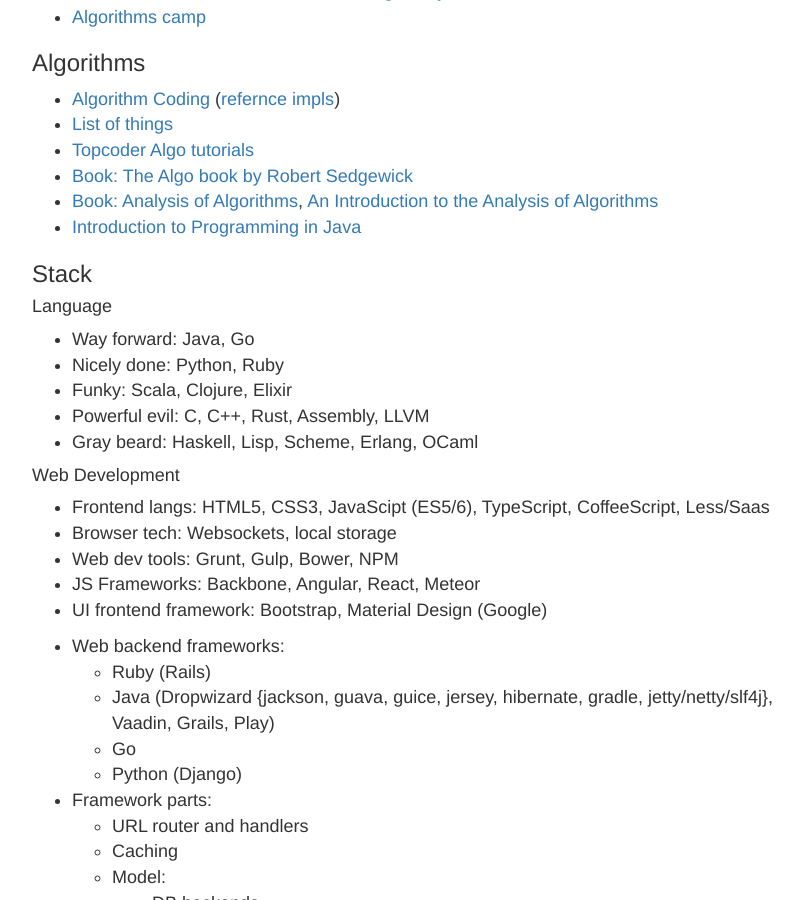
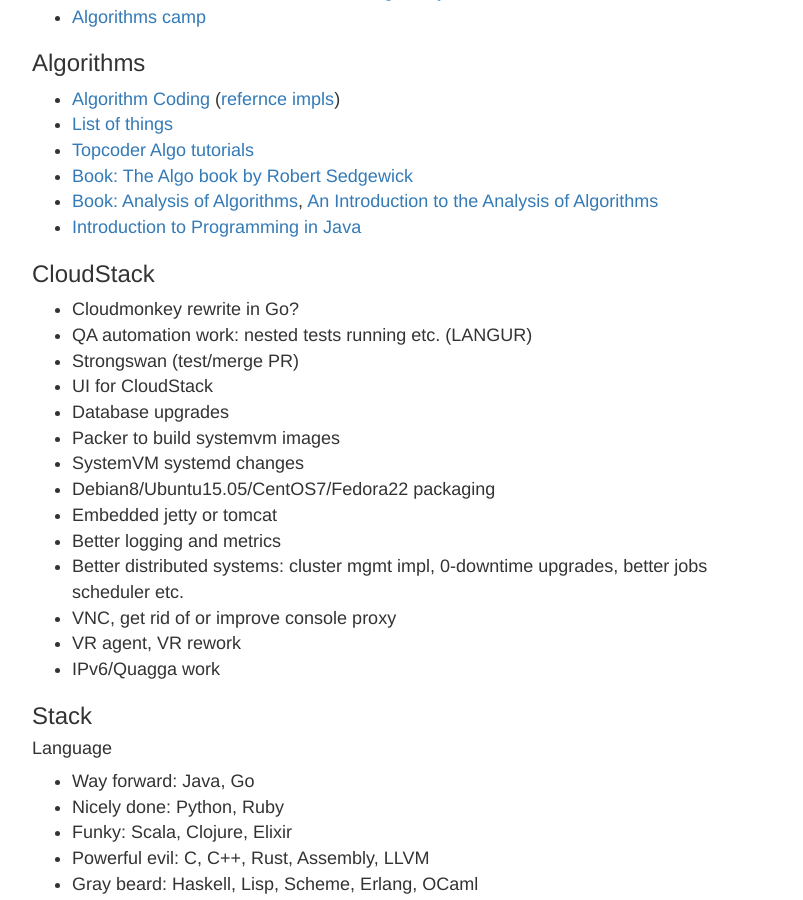
Before and after one commit to rohityadavcloud/rohityadavcloud.github.io, a Jekyll site: the page built from k/index.markdown, in a window 1280 px wide and 900 px high, scrolled down 655 px. Shown: the whole window, without its empty margins (233-1036 px from the left). Built offline with Jekyll 4.4.1, drawn with Linux system fonts in a browser that asks for light colours.

Commit message:
k: cloudstack ones
Signed-off-by: Rohit Yadav <rohit.yadav@shapeblue.com>

```diff
--- a/k/index.markdown
+++ b/k/index.markdown
@@ -32,6 +32,23 @@
 - [Book: The Algo book by Robert Sedgewick](http://algs4.cs.princeton.edu/home/)
 - [Book: Analysis of Algorithms](https://www.coursera.org/course/aofa), [An Introduction to the Analysis of Algorithms](http://aofa.cs.princeton.edu/home/)
 - [Introduction to Programming in Java](http://introcs.cs.princeton.edu/java/home/)
+
+### CloudStack
+
+- Cloudmonkey rewrite in Go?
+- QA automation work: nested tests running etc. (LANGUR)
+- Strongswan (test/merge PR)
+- UI for CloudStack
+- Database upgrades
+- Packer to build systemvm images
+- SystemVM systemd changes
+- Debian8/Ubuntu15.05/CentOS7/Fedora22 packaging
+- Embedded jetty or tomcat
+- Better logging and metrics
+- Better distributed systems: cluster mgmt impl, 0-downtime upgrades, better jobs scheduler etc.
+- VNC, get rid of or improve console proxy
+- VR agent, VR rework
+- IPv6/Quagga work
 
 ### Stack
 
```
